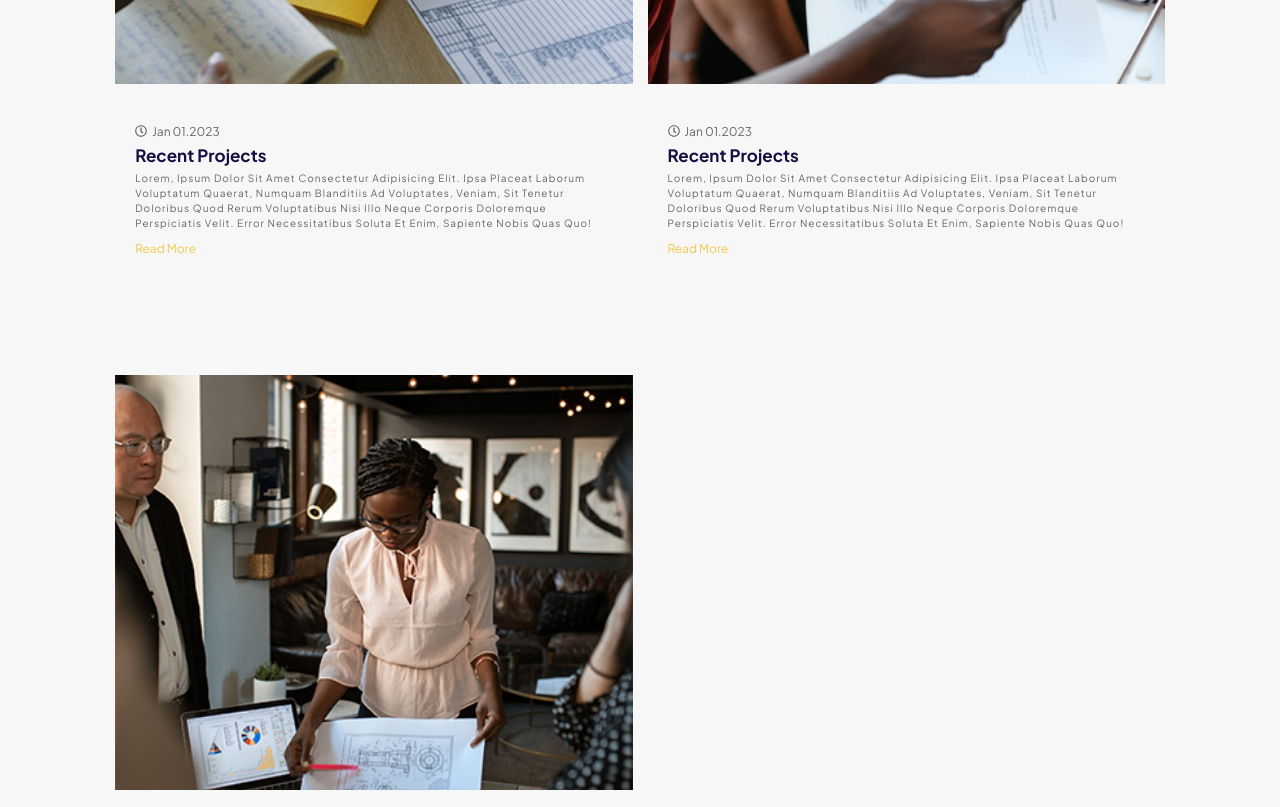
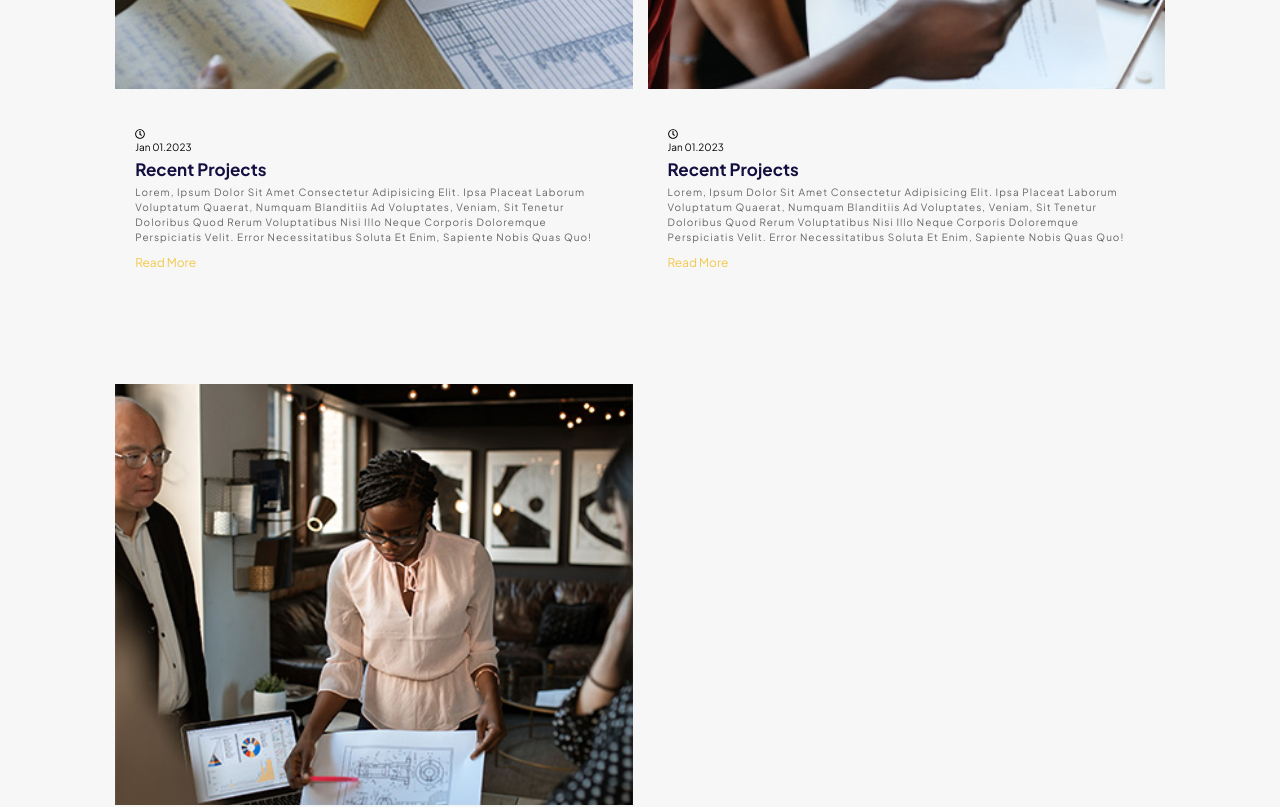
Before and after one commit to Surnmai/hon-adomako-ngo, a React (Create React App) app: page / in a window 1280 px wide. Shown: the part 2340-3147 px from the top of the page. Built offline with nearby package versions, Linux system fonts and the light colour scheme.

Commit message:
modified index css

```diff
--- a/src/css/index.css
+++ b/src/css/index.css
@@ -226,13 +226,6 @@ header .icons svg:hover {
   padding: 2rem 2rem 0rem;
   margin-top: 2rem;
 }
-.recent .container .box .content .time {
-  display: flex;
-  align-items: center;
-  gap: 0.5rem;
-  font-size: 1.2rem;
-  color: #666;
-}
 .recent .container .box .content .title {
   padding: 0.5rem 0;
   font-size: 1.7rem;
@@ -286,7 +279,6 @@ header .icons svg:hover {
   display: grid;
   grid-template-columns: repeat(auto-fit, minmax(35rem, 1fr));
   gap: 1.5rem;
-  height: 30%;
 }
 .our-team .container .box:hover {
   box-shadow: 0 1rem 2rem rgba(0, 0, 0, 0.5);
--- a/src/css/index.scss
+++ b/src/css/index.scss
@@ -280,13 +280,7 @@ header {
       .content {
         padding: 2rem 2rem 0rem;
         margin-top: 2rem;
-        .time {
-          display: flex;
-          align-items: center;
-          gap: 0.5rem;
-          font-size: 1.2rem;
-          color: $light-color;
-        }
+
         .title {
           padding: 0.5rem 0;
           font-size: 1.7rem;
@@ -347,7 +341,7 @@ header {
 .our-team {
   .container {
     @include grid(35rem);
-    height: 30%;
+
     // padding: 2rem 0;
     // overflow: hidden;
     .box {
```
Also changed, not shown: 1 other file (tests, documents, lock files or other folders).
